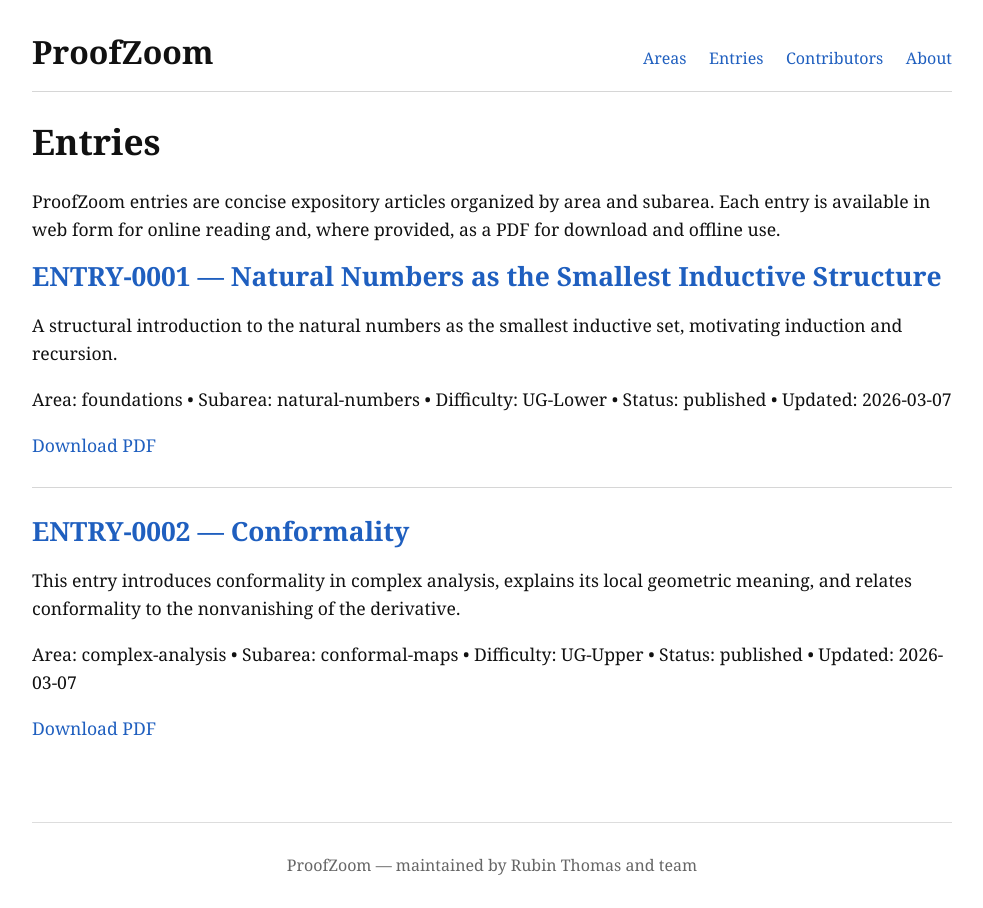
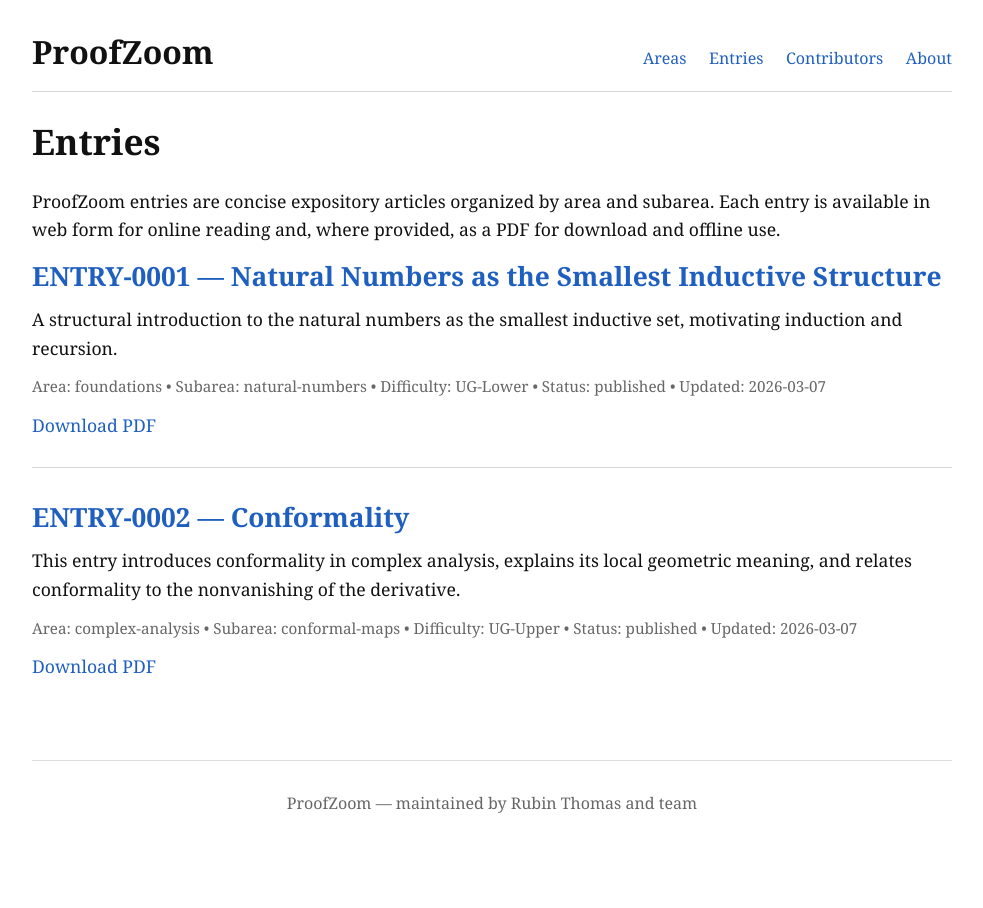
Before and after one commit to Dinside01/proofzoom, a Jekyll site: the page built from entries/index.md, in a window 1280 px wide. Shown: the whole page, without its empty margins (148-1131 px from the left). Built offline with Jekyll 4.4.1, drawn with Linux system fonts in a browser that asks for light colours.

Commit message:
Auto-generate Entries page from collection

```diff
--- a/assets/css/site.css
+++ b/assets/css/site.css
@@ -261,29 +261,46 @@
    Entries listing page
    ========================= */
 
-.entry-card {
+.entry-listing {
   margin: 0 0 34px 0;
 }
 
-.entry-card-title {
+.entry-listing-title {
   margin-bottom: 0.8rem;
 }
 
-.entry-card-title a {
+.entry-listing-title a {
   color: var(--pz-link);
   text-decoration: none;
 }
 
-.entry-card-title a:hover {
+.entry-listing-title a:hover {
   color: var(--pz-link-hover);
   text-decoration: underline;
 }
 
-/* listing page uses same metadata classes */
+.entry-listing-abstract {
+  margin-bottom: 0.8rem;
+}
 
-.entry-card .entry-meta,
-.entry-card .entry-dates {
-  margin: 0.35rem 0;
+.entry-listing-meta {
+  color: var(--pz-muted);
+  font-size: 0.95rem;
+  margin: 0.35rem 0 0.75rem 0;
+}
+
+.entry-listing-pdf {
+  margin-top: 0.5rem;
+}
+
+.entry-listing-pdf a {
+  color: var(--pz-link);
+  text-decoration: none;
+}
+
+.entry-listing-pdf a:hover {
+  color: var(--pz-link-hover);
+  text-decoration: underline;
 }
 
 /* =========================
--- a/entries/index.md
+++ b/entries/index.md
@@ -14,41 +14,45 @@
 
   {% assign pz_sorted_entries = site.entries | sort: "entry_id" %}
 
-  {% for entry in pz_sorted_entries %}
-    <article class="entry-listing">
+  {% if pz_sorted_entries.size > 0 %}
+    {% for entry in pz_sorted_entries %}
+      <article class="entry-listing">
 
-      <h2 class="entry-listing-title">
-        <a href="{{ entry.url | relative_url }}">
-          {{ entry.entry_id | upcase }} — {{ entry.title }}
-        </a>
-      </h2>
+        <h2 class="entry-listing-title">
+          <a href="{{ entry.url | relative_url }}">
+            {{ entry.entry_id | upcase }} — {{ entry.title }}
+          </a>
+        </h2>
 
-      {% if entry.abstract %}
-        <p class="entry-listing-abstract">
-          {{ entry.abstract }}
+        {% if entry.abstract %}
+          <p class="entry-listing-abstract">
+            {{ entry.abstract }}
+          </p>
+        {% endif %}
+
+        <p class="entry-listing-meta">
+          {% if entry.primary_area %}<span>Area: {{ entry.primary_area }}</span>{% endif %}
+          {% if entry.primary_subarea %}<span> • Subarea: {{ entry.primary_subarea }}</span>{% endif %}
+          {% if entry.difficulty %}<span> • Difficulty: {{ entry.difficulty }}</span>{% endif %}
+          {% if entry.status %}<span> • Status: {{ entry.status }}</span>{% endif %}
+          {% if entry.updated %}<span> • Updated: {{ entry.updated }}</span>{% endif %}
         </p>
-      {% endif %}
 
-      <p class="entry-listing-meta">
-        {% if entry.primary_area %}<span>Area: {{ entry.primary_area }}</span>{% endif %}
-        {% if entry.primary_subarea %}<span> • Subarea: {{ entry.primary_subarea }}</span>{% endif %}
-        {% if entry.difficulty %}<span> • Difficulty: {{ entry.difficulty }}</span>{% endif %}
-        {% if entry.status %}<span> • Status: {{ entry.status }}</span>{% endif %}
-        {% if entry.updated %}<span> • Updated: {{ entry.updated }}</span>{% endif %}
-      </p>
+        {% if entry.pdf %}
+          <p class="entry-listing-pdf">
+            <a href="{{ entry.pdf | relative_url }}" download>
+              Download PDF
+            </a>
+          </p>
+        {% endif %}
 
-      {% if entry.pdf %}
-        <p class="entry-listing-pdf">
-          <a href="{{ entry.pdf | relative_url }}" download>
-            Download PDF
-          </a>
-        </p>
-      {% endif %}
+        {% unless forloop.last %}
+          <hr>
+        {% endunless %}
 
-      {% unless forloop.last %}
-        <hr class="hr">
-      {% endunless %}
-
-    </article>
-  {% endfor %}
+      </article>
+    {% endfor %}
+  {% else %}
+    <p>No entries have been published yet.</p>
+  {% endif %}
 </div>
```
